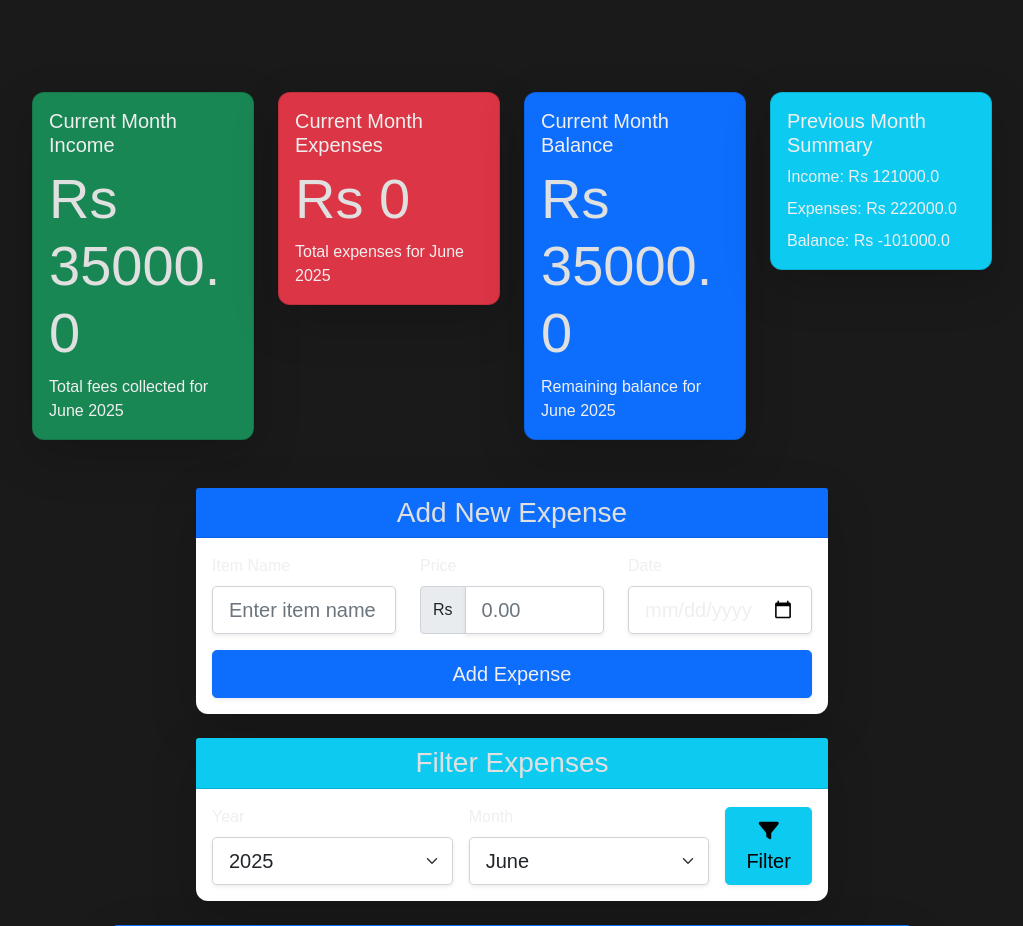
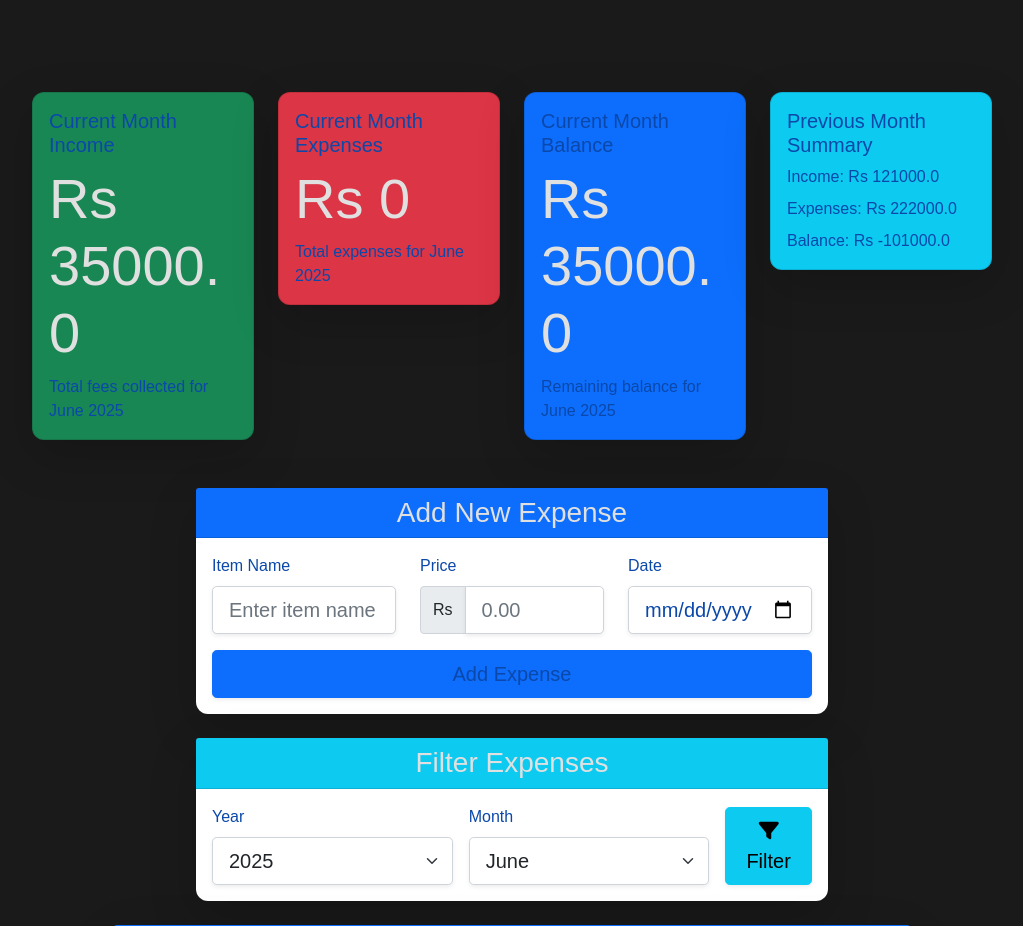
Before and after one commit to Ctoic/Hostel-Management-System-Using-Flask, a Flask app: page /expenses in a window 1280 px wide. Shown: the part 56-982 px from the top of the page, without its empty margins (128-1151 px from the left). Run offline with Flask 3, Linux system fonts and the light colour scheme; a user stored in the database is signed in; data comes from the database, SQL or seed files in the repository; some libraries are stand-ins or nearby versions.

```diff
--- a/static/style.css
+++ b/static/style.css
@@ -162,7 +162,7 @@ footer {
 }
 
 .card-body, .card-title, .form-label, input {
-    color: rgb(239, 239, 239) !important;
+    color: rgb(11, 72, 170) !important;
 }
 
 .card p-4 {
```
Also changed, not shown: static/images/4.jpg (added), static/images/4.png, static/images/5.jpg (added), static/images/5.png.
